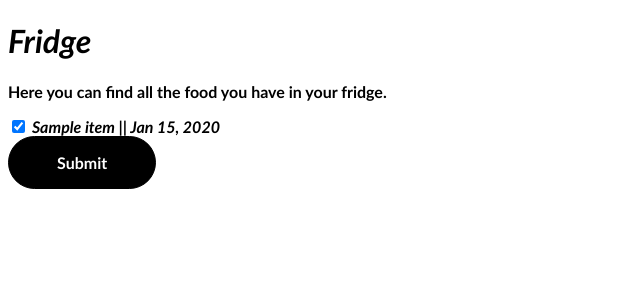
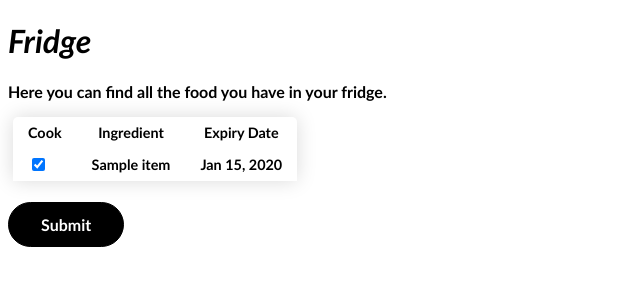
Before and after one commit to Yarik-Popov/receipt-generator, a Flask app: page /fridge in a window 1280 px wide. Shown: the top 300 px of the page, without its empty margins (0-640 px from the left). Run offline with Flask 3, Linux system fonts and the light colour scheme; tables that the repository leaves empty hold one stand-in row (values such as "Sample post").

Commit message:
good night

```diff
--- a/static/fridge.css
+++ b/static/fridge.css
@@ -11,12 +11,48 @@ h1 {
     font-style: italic;
 }
 
-label{
-    font-style: italic;
+.content-table {
+    border-collapse: collapse;
+    margin: 5px;
+    font-size: 0.9em;
+    min-width: 200px;
+    border-radius: 5px 5px 0 0;
+    overflow:hidden;
+    box-shadow: 0 0 20px rgba(0, 0, 0, 0.15);
 }
 
-input {
-    padding: 1rem 3rem;
+.content-table thead tr {
+    background-color: black;
+    color: black;
+    text-align: left;
+    font-weight: bold;
+}
+
+.content-table th,
+.content-table td {
+    padding: 7px 15px;
+}
+
+.contemt-table tbody tr {
+    border-bottom: 1px solid #dddddd;
+}
+
+.content-table tbody tr:nth-of-type(even) {
+    background-color: #f3f3f3;
+}
+
+.content-table tbody tr:nth-of-type {
+    border-bottom: 2px solid #009879;
+}
+
+.content-table tbody tr.active-row {
+    font-weight:bold;
+    color: #009879;
+}
+
+.submit {
+    margin-top: 1rem;
+    padding: 0.75rem 2rem;
     font-size: 1rem;
     border: 1px solid black;
     border-radius: 2px;
--- a/templates/fridge.html
+++ b/templates/fridge.html
@@ -9,11 +9,23 @@
 {% block content %}
     <h1>Fridge</h1>
     <p>Here you can find all the food you have in your fridge.</p>
-    <form action="#" method="post">
-        {% for item in items %}
-            <input type="checkbox" name="items" id="{{item.id}}" value="{{item.name}}" checked>
-            <label for="{{item.id}}"> {{item.name}} || {{item.expiry_date.strftime("%b %d, %Y")}}</label> <br>
-        {% endfor %}
-        <input type="submit" value="Submit">
-    </form>
+    <table class="content-table">
+        <thread>
+            <tr>
+                <th>Cook</th>
+                <th>Ingredient</th>
+                <th>Expiry Date</th>
+            </tr>
+        </thread>
+        <tbody>
+                {% for item in items %}
+                <tr>
+                    <td><input type="checkbox" name="items" id="{{item.id}}" value="{{item.name}}" checked></td>
+                    <td><label for="{{item.id}}"> {{item.name}}</label> </td>
+                    <td>{{item.expiry_date.strftime("%b %d, %Y")}}</td>
+                </tr>
+                {% endfor %}
+        </tbody>
+    </table>
+    <input class="submit" type="submit" value="Submit">
 {% endblock %}
```
Also changed, not shown: static/add.css (added, +37 -0 lines), templates/add.html (+9 -6 lines).
